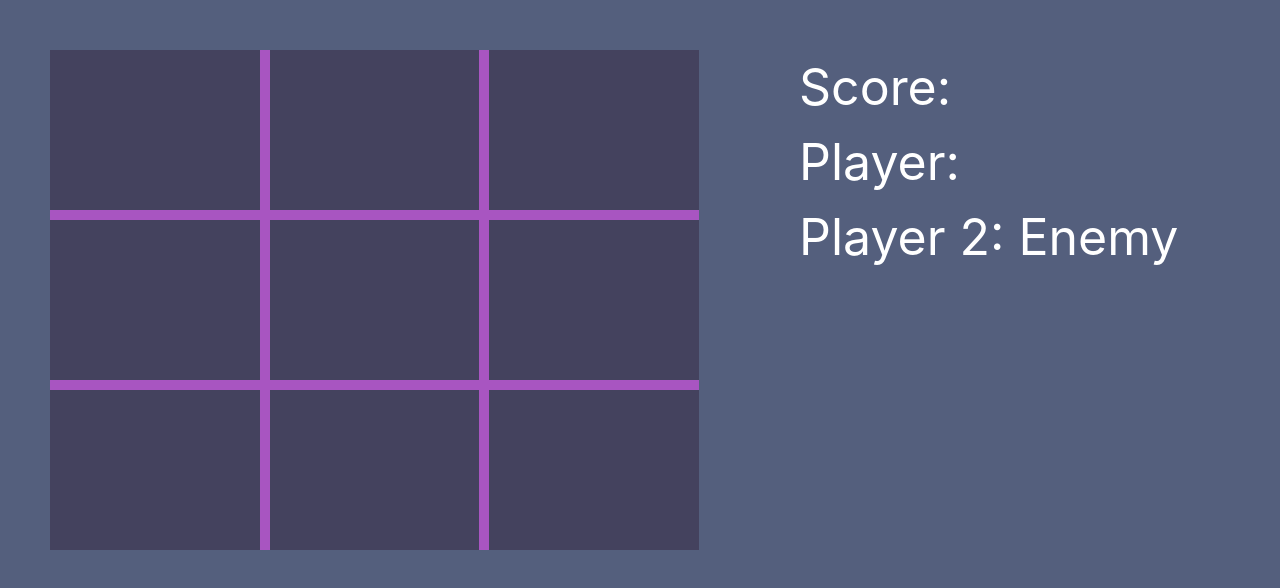
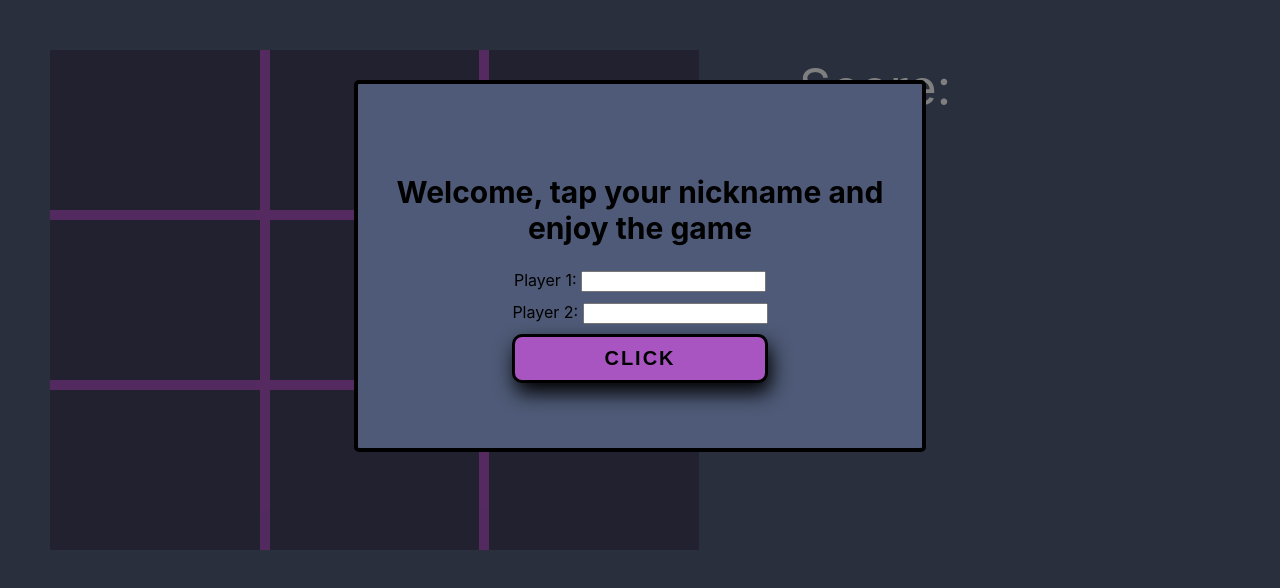
Before and after one commit to justsorano/crossesxzeros, a React (Create React App) app: page / in a window 1280 px wide. Shown: the top 588 px of the page. Built offline with nearby package versions, Linux system fonts and the light colour scheme.

Commit message:
осталось score и уловие ничьи

```diff
--- a/src/App.js
+++ b/src/App.js
@@ -1,20 +1,32 @@
-import React,{ useState,useEffect } from 'react'
+import React,{ useState } from 'react'
 import Info from './Info'
 import Main from './Main'
 import Modal from './Modal/Modal'
 function App() {
-  const [nick,setNick] = useState()
-  function setNickname(name){
-      setNick(name)
+  const [Player1,setPlayer1] = useState('')
+  const [Player2,setPlayer2] = useState('')
+  const [sroce1,setScore1] = useState(0)
+  const [sroce2,setScore2] = useState(0)
+  function getScore1(value){
+    setScore1(value)
+  }
+  function getScore2(value){
+    setScore2(value)
+  }
+  function NickPlayer1(value){
+    setPlayer1(value)
   }
 
+  function NickPlayer2(value){
+    setPlayer2(value)
+  }
   return (
     <div className='container'>
-          <div className="app">
-      <Main/>
-      <Info nick={nick}/>
+          <div className='app'>
+      <Main player1={Player1} player2={Player2} getscore1={getScore1} getscore2={getScore2}/>
+      <Info player1={Player1} player2={Player2} scorePlayer1={sroce1} scorePlayer2={sroce2}/>
         </div>
-      <Modal Setname={setNickname}/>
+      <Modal getPlayer1={NickPlayer1} getPlayer2={NickPlayer2}/>
     </div>
 
   )
--- a/src/Info.js
+++ b/src/Info.js
@@ -2,12 +2,12 @@ import React from 'react'
 
 
 
-function Info({nick}){
+function Info({player1,player2,scorePlayer1,scorePlayer2}){
    return  (
-      <div className="app__info">
-         <div className="app__score">Score: </div>
-         <div className="app__player1">Player: {nick}</div>
-         <div className="app__player2">Player 2: Enemy</div>
+      <div className='app__info'>
+         <div className='app__score'>Score: </div>
+         <div className='app__player1'>{player1} : {scorePlayer1}</div>
+         <div className='app__player2'>{player2} : {scorePlayer2}</div>
       </div>
    )
 }
--- /dev/null
+++ b/src/Item.js
@@ -0,0 +1,9 @@
+import React from 'react'
+
+function  Item(){
+
+   return (
+      <div className='app__content'></div>
+   )
+}
+export default Item
--- a/src/Main.js
+++ b/src/Main.js
@@ -1,70 +1,70 @@
 import React,{useState} from 'react'
+import Item from './Item'
+import Winner from './Modal/Winner'
+
+function Main({player1,player2,getscore1,getscore2}){
+   const [turn,setTurn] = useState(0)
+   const [result ,setResult] = useState('')
+   const [score1,setscore1] = useState(0)
+   const [score2,setscore2] = useState(0)
+   function Click(event){
+      if(event.target.className === 'app__content'){
+         turn % 2 === 0 ?
+         event.target.innerHTML = "<div class='cross'></div>"
+         : event.target.innerHTML = "<div class='zero'></div>"
+         setTurn(turn+1)
+         check()
+      }
+   }
+   function check(){
+
+      const boxes = document.querySelectorAll('.app__content')
+      const arr = [
+         [0,1,2],
+         [3,4,5],
+         [6,7,8],
+         [0,3,6],
+         [1,4,7],
+         [2,5,8],
+         [0,4,8],
+         [2,4,6]
+      ]
+      for(let i = 0;i < arr.length;i++){
+         if(
+            boxes[arr[i][0]].innerHTML === '<div class="cross"></div>'
+         && boxes[arr[i][1]].innerHTML === '<div class="cross"></div>'
+         && boxes[arr[i][2]].innerHTML === '<div class="cross"></div>'){
+         setResult(player1)
+         getscore1(
+            setscore1(score1+1)
+         )
+         } else if(
+            boxes[arr[i][0]].innerHTML === '<div class="zero"></div>'
+         && boxes[arr[i][1]].innerHTML === '<div class="zero"></div>'
+         && boxes[arr[i][2]].innerHTML === '<div class="zero"></div>'){
+         setResult(player2)
+         getscore2(
+            setscore2(score2+1)
+         )
+         }
+      }
+   }
 
 
-function Main(){
-      function test(){
 
-      }
    return  (
-      <div className="app__main">
-         <div className="app__content" onClick={event => test(event)}>
-            <div className="zero hide">
-               </div>
-            <div className="cross hide">
-            </div>
-         </div>
-         <div className="app__content">
-            <div className="zero hide">
-               </div>
-            <div className="cross hide">
 
-            </div>
-         </div>
-         <div className="app__content">
-            <div className="zero hide">
-               </div>
-            <div className="cross hide">
-            </div>
-         </div>
-         <div className="app__content">
-            <div className="zero hide">
-               </div>
-            <div className="cross hide">
-            </div>
-         </div>
-         <div className="app__content">
-            <div className="zero hide">
-               </div>
-            <div className="cross hide">
-
-            </div>
-         </div>
-         <div className="app__content">
-            <div className="zero hide">
-               </div>
-            <div className="cross hide">
-
-            </div>
-         </div>
-         <div className="app__content">
-            <div className="zero hide">
-               </div>
-            <div className="cross hide">
-            </div>
-         </div>
-         <div className="app__content">
-            <div className="zero hide">
-               </div>
-            <div className="cross hide">
-            </div>
-         </div>
-         <div className="app__content">
-            <div className="zero hide">
-               </div>
-            <div className="cross hide">
-            </div>
-         </div>
-
+      <div className='app__main' onClick={event => Click(event)}>
+         <Item/>
+         <Item/>
+         <Item/>
+         <Item/>
+         <Item/>
+         <Item/>
+         <Item/>
+         <Item/>
+         <Item/>
+         {result !== '' ? <Winner winner={result}/> : null}
       </div>
 
    )
--- a/src/Modal/Modal.js
+++ b/src/Modal/Modal.js
@@ -2,20 +2,24 @@ import React,{useState} from 'react'
 
 
 
-function Modal({Setname}){
-   const [isOpen,setIsOpen] = useState(false)
-   const [inputValue,setInputValue] = useState('')
+function Modal({getPlayer1,getPlayer2}){
+   const [isOpen,setIsOpen] = useState(true)
+   const [Player1,setPlayer1] = useState('')
+   const [Player2,setPlayer2] = useState('')
 
-   function SetName(value){
-      setInputValue(value)
+   function SetPlayer1(value){
+      setPlayer1(value)
+   }
+   function SetPlayer2(value){
+      setPlayer2(value)
    }
 
-   function Nickname(event){
-      if(event.key === "Enter" && inputValue){
-         Setname(inputValue)
+   function Nickname(){
+      if(Player1 && Player2){
+         getPlayer1(Player1.trim())
+         getPlayer2(Player2.trim())
          setIsOpen(false)
       }
-
    }
    function SubmitHandler(event){
       event.preventDefault()
@@ -24,14 +28,21 @@ function Modal({Setname}){
          isOpen ? (
          <div className='modal'>
             <div className='modal__body'>
-               <h2>Welcome, tap your nickname and enjoy game</h2>
-                  <form  className='Form__content' onSubmit={SubmitHandler}>
-                     <div className='form__main'>
-                        <label className='Form__label'>Name: </label>
-                        <input className='Form__input' value={inputValue}
-                        onChange={event => SetName(event.target.value)}
-                        onKeyPress={Nickname} required />
-                     </div>
+               <h2>Welcome, tap your nickname and enjoy the game</h2>
+                  <form  className='modal__content' onSubmit={SubmitHandler}>
+                     <div className='modal__item'>
+                        <label className='modal__label'>Player 1: </label>
+                        <input className='modal__input' value={Player1}
+                        onChange={event => SetPlayer1(event.target.value)}
+                        required />
+                           </div>
+                           <div className='modal__item'>
+                        <label className='modal__label'>Player 2: </label>
+                        <input className='modal__input' value={Player2}
+                        onChange={event => SetPlayer2(event.target.value)}
+                        required />
+                        </div>
+                        <button className='btn' onClick={() => Nickname()}>Click</button>
                   </form>
             </div>
          </div>) : null
--- /dev/null
+++ b/src/Modal/Winner.js
@@ -0,0 +1,17 @@
+import React from 'react'
+
+
+
+function Winner({winner}){
+   return(
+      <div className='winner'>
+         <div className='winner__body'>
+            <h2>{winner} Winner c:</h2>
+      <form>
+      <button className='btn' type='submit'>Start again</button>
+      </form>
+         </div>
+      </div>
+      )
+   }
+export default Winner
--- a/src/index.css
+++ b/src/index.css
@@ -1,3 +1,4 @@
+/* main */
 body {
   width: 100%;
   height: 100%;
@@ -9,7 +10,7 @@ body {
   -webkit-font-smoothing: antialiased;
   -moz-osx-font-smoothing: grayscale;
 }
-
+/* app */
 .app{
   margin: 50px;
   display: flex;
@@ -30,46 +31,51 @@ body {
   font-size: 50px;
   line-height: 150%;
 }
-.modal{
-  position: fixed;
-  top: 0;
-  bottom: 0;
-  right: 0;
-  left: 0;
-  background: rgba(0, 0, 0, 0.5);
-  display: flex;
-  justify-content: center;
-  padding: 5rem 0 0 0 ;
+.app__content{
+  position: relative;
+  flex: 1 1 30%;
+
 }
-.modal__body{
-  padding: 2rem;
-  width: 500px;
-  border-radius: 5px;
-  background:rgb(78, 90, 119);
-  color: black;
-  height: 300px;
-  border: 4px solid black;
-  display: flex;
-  flex-direction: column;
-  justify-content: center;
-  text-align: center;
-  align-items: center;
+.app__content:nth-child(1){
+  border-bottom: 10px solid rgb(168,85,193);
+  border-right: 10px solid rgb(168,85,193);
 }
-.modal__body h2{
-  font-size: 30px;
+.app__content:nth-child(2){
+  border-bottom: 10px solid rgb(168,85,193);
+  border-right: 10px solid rgb(168,85,193);
 }
-.modal__body p{
-  font-size: 25px;
-  font-weight: 500;
-  margin: 0 0 20px 0;
+.app__content:nth-child(3){
+  border-bottom: 10px solid rgb(168,85,193);
+}
+.app__content:nth-child(4){
+  border-bottom: 10px solid rgb(168,85,193);
+  border-right: 10px solid rgb(168,85,193);
+}
+.app__content:nth-child(5){
+  border-bottom: 10px solid rgb(168,85,193);
+  border-right: 10px solid rgb(168,85,193);
+}
+.app__content:nth-child(6){
+  border-bottom: 10px solid rgb(168,85,193);
+}
+.app__content:nth-child(7){
+  border-right: 10px solid rgb(168,85,193);
+}
+.app__content:nth-child(8){
+  border-right: 10px solid rgb(168,85,193);
 }
 .zero{
+  position: absolute;
   width: 60%;
   margin: 0 auto;
   height: 80%;
   border: 10px solid white;
   opacity: .8;
   border-radius: 50%;
+  top: 5px;
+  bottom: 0;
+  right: 0;
+  left: 0;
 }
 .cross{
   position: relative;
@@ -107,38 +113,88 @@ body {
 .cross span:nth-child(2) {
   transform: rotate(-45deg) ;
 }
-.app__content{
-  flex: 1 1 30%;
+/* modal */
+.modal{
+  position: fixed;
+  top: 0;
+  bottom: 0;
+  right: 0;
+  left: 0;
+  background: rgba(0, 0, 0, 0.5);
+  display: flex;
+  justify-content: center;
+  padding: 5rem 0 0 0 ;
+}
+.modal__body{
+  padding: 2rem;
+  width: 500px;
+  border-radius: 5px;
+  background:rgb(78, 90, 119);
+  color: black;
+  height: 300px;
+  border: 4px solid black;
+  display: flex;
+  flex-direction: column;
+  justify-content: center;
+  text-align: center;
+  align-items: center;
+}
+.modal__content{
+  display: flex;
+  flex-direction: column;
+}
+.modal__item{
+  margin: 0 0 10px 0;
+}
+.modal__body h2{
+  font-size: 30px;
+}
+.winner{
+  position: absolute;
+  width: 100%;
+  height: 100%;
+  z-index: 50;
+  top: 0;
+  bottom: 0;
+  right: 0;
+  left: 0;
+  background: rgba(0, 0, 0, 0.5);
+  display: flex;
+  justify-content: center;
+  padding: 5rem 0 0 0 ;
+}
+.winner__body{
+  padding: 2rem;
+  width: 500px;
+  border-radius: 5px;
+  background:rgb(78, 90, 119);
+  color: black;
+  height: 300px;
+  border: 4px solid black;
+  display: flex;
+  flex-direction: column;
+  justify-content: center;
+  text-align: center;
+  align-items: center;
+}
 
-}
-.app__content:nth-child(1){
-  border-bottom: 10px solid rgb(168,85,193);
-  border-right: 10px solid rgb(168,85,193);
-}
-.app__content:nth-child(2){
-  border-bottom: 10px solid rgb(168,85,193);
-  border-right: 10px solid rgb(168,85,193);
-}
-.app__content:nth-child(3){
-  border-bottom: 10px solid rgb(168,85,193);
-}
-.app__content:nth-child(4){
-  border-bottom: 10px solid rgb(168,85,193);
-  border-right: 10px solid rgb(168,85,193);
-}
-.app__content:nth-child(5){
-  border-bottom: 10px solid rgb(168,85,193);
-  border-right: 10px solid rgb(168,85,193);
-}
-.app__content:nth-child(6){
-  border-bottom: 10px solid rgb(168,85,193);
-}
-.app__content:nth-child(7){
-  border-right: 10px solid rgb(168,85,193);
-}
-.app__content:nth-child(8){
-  border-right: 10px solid rgb(168,85,193);
-}
+/* tech classes */
 .hide{
   display: none;
 }
+/* other */
+.btn{
+  display: flex;
+  justify-content: center;
+  text-align: center;
+  padding: 10px 20px;
+  border: 3px solid black;
+  background:rgb(168,85,193);
+  border-radius: 10px;
+  font-size: 20px;
+  text-transform: uppercase;
+  letter-spacing: .1em;
+  font-weight: 600;
+  box-shadow: 3px 10px 20px;
+  cursor: pointer;
+}
```
